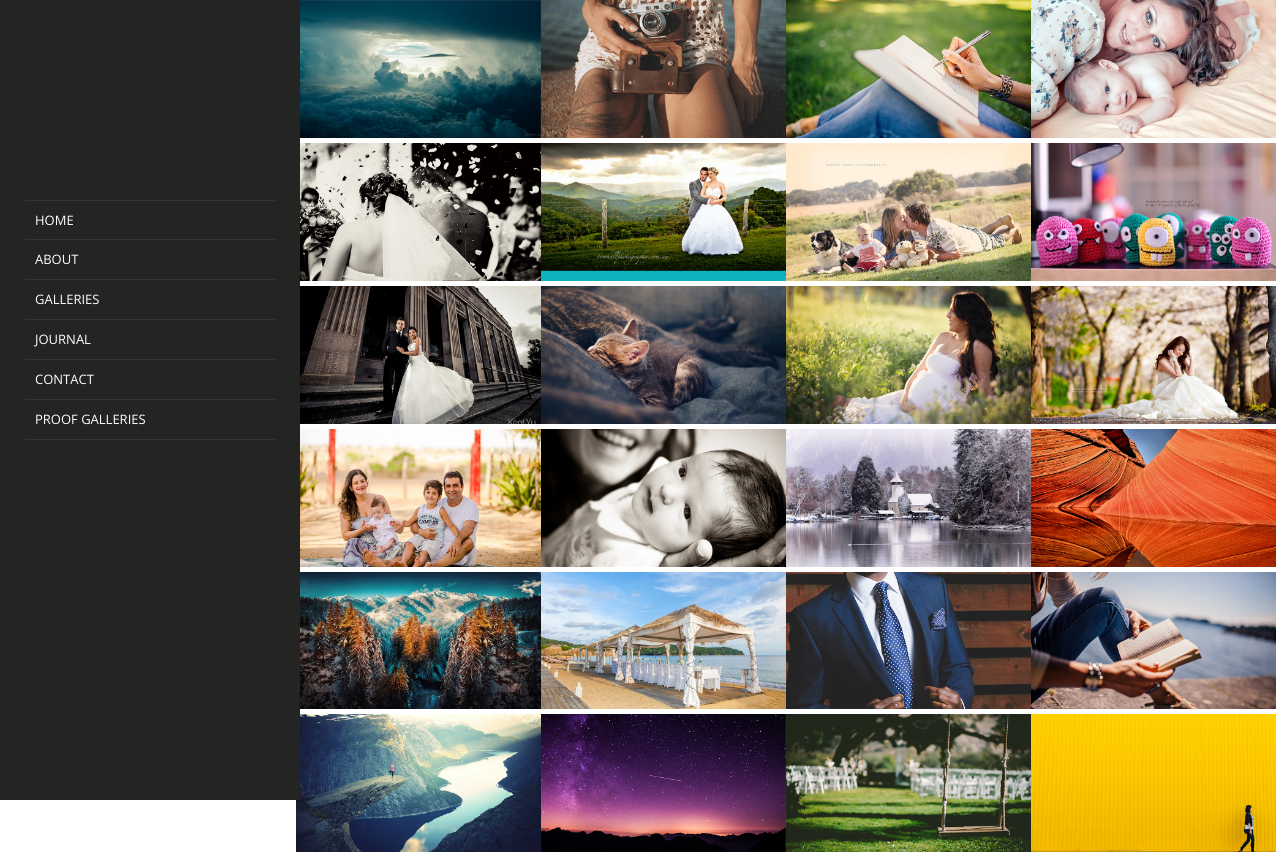
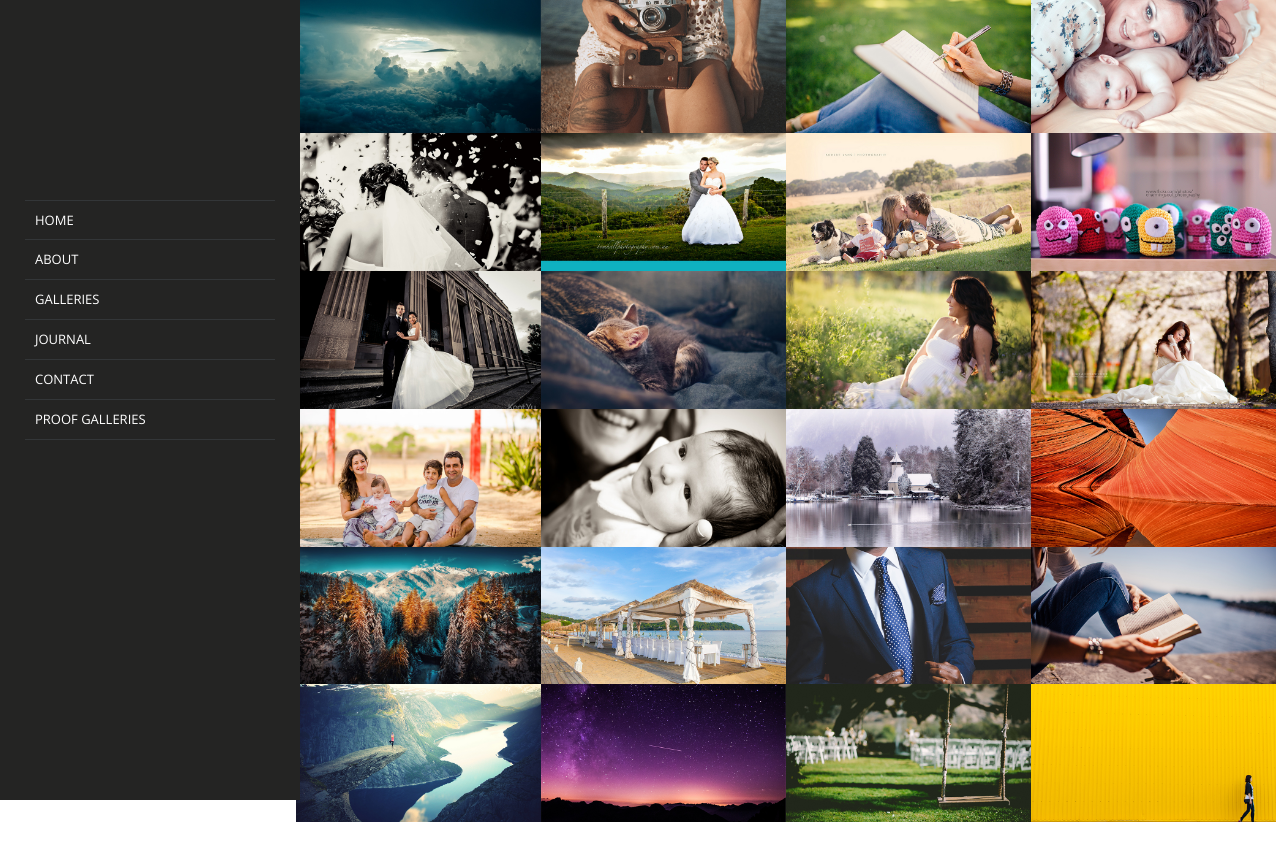
Before and after one commit to hanayama24/juna, a website: page index.html in a window 1280 px wide. After the commit the page ends 827 px from the top, so only its background shows below. Drawn offline with nearby package versions, Linux system fonts and the light colour scheme.

Commit message:
Change style

```diff
--- a/scss/main.scss
+++ b/scss/main.scss
@@ -63,6 +63,7 @@ body {
   display: inline-block;
   width: 25%;
   margin-left: -4px;
+  margin-top: -5px;
 }
 .image-item {
   width: 100%;
```
Also changed, not shown: public/css/main.css, 1 other file.
